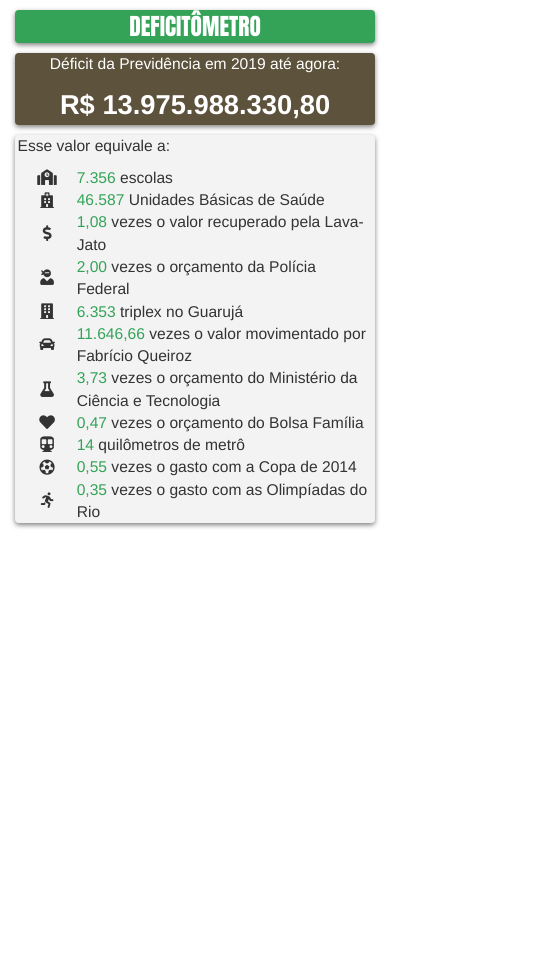
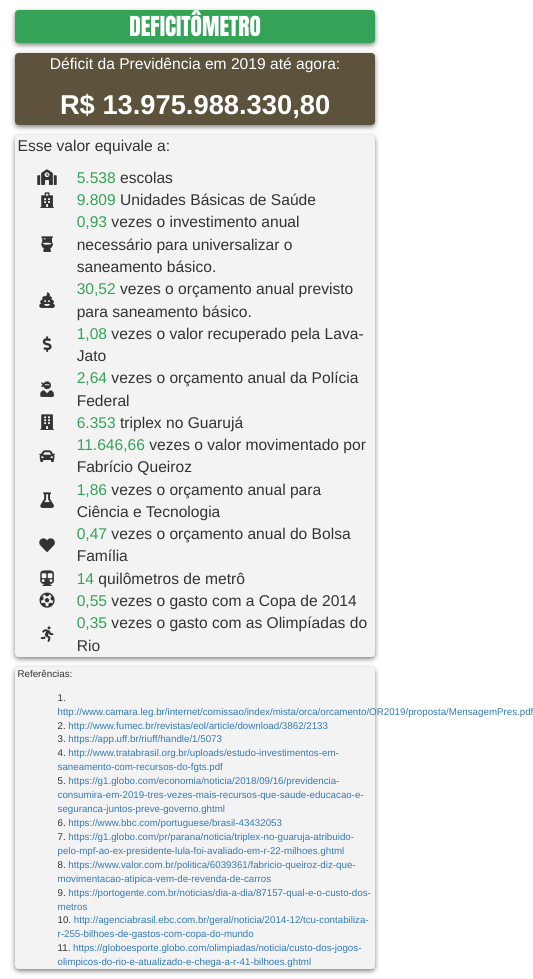
Before and after one commit to danielbm/danielbm.github.io, a plain HTML site: page index.html in a window 390 px wide. Shown: the whole page, 533 px wide, since content can reach past the window. Before the commit the page ends 844 px from the top, so only its background shows below. Drawn offline with nearby package versions, Linux system fonts and the light colour scheme.

Commit message:
ready to production

```diff
--- a/index.html
+++ b/index.html
@@ -1,3 +1,4 @@
+<!-- Este site foi feito em um dia, sem nenhum apreço pelas boas práticas de programação. Favor não me julgar. -->
 <!doctype html>
 <html>
     <head>
@@ -6,6 +7,19 @@
         <script src="https://maxcdn.bootstrapcdn.com/bootstrap/3.3.7/js/bootstrap.min.js" integrity="sha384-Tc5IQib027qvyjSMfHjOMaLkfuWVxZxUPnCJA7l2mCWNIpG9mGCD8wGNIcPD7Txa" crossorigin="anonymous"></script>
         <link rel="stylesheet" href="https://use.fontawesome.com/releases/v5.6.3/css/all.css" integrity="sha384-UHRtZLI+pbxtHCWp1t77Bi1L4ZtiqrqD80Kn4Z8NTSRyMA2Fd33n5dQ8lWUE00s/" crossorigin="anonymous">
         <meta name="viewport" content="width=device-width, initial-scale=1" />
+        <script src="https://www.gstatic.com/firebasejs/5.7.3/firebase.js"></script>
+        <script>
+            // Initialize Firebase
+            var config = {
+                apiKey: "AIzaSyDL1Kn447gfAlcb-rfdOSZJ0HgZaLJxLyI",
+                authDomain: "deficitometro.firebaseapp.com",
+                databaseURL: "https://deficitometro.firebaseio.com",
+                projectId: "deficitometro",
+                storageBucket: "",
+                messagingSenderId: "556458278908"
+            };
+            firebase.initializeApp(config);
+        </script>
         <script>
             var dps = 308000000000/(365*24*60*60)
 
@@ -33,13 +47,15 @@
                 document.getElementById('rural').innerHTML = "R$ "+formatMoney(cur_deficit*dps_break[1]/beneficiarios[0]);
                 document.getElementById('servidores').innerHTML = "R$ "+formatMoney(cur_deficit*dps_break[2]/beneficiarios[0]);
                 document.getElementById('militar').innerHTML = "R$ "+formatMoney(cur_deficit*dps_break[3]/beneficiarios[0]);*/
-                document.getElementById('escolas').innerHTML = formatMoney((cur_deficit/1900000).toFixed(2),0);
-                document.getElementById('hospitais').innerHTML = formatMoney((cur_deficit/300000).toFixed(2),0);
+                document.getElementById('escolas').innerHTML = formatMoney((cur_deficit/2523600).toFixed(2),0);
+                document.getElementById('hospitais').innerHTML = formatMoney((cur_deficit/1424792).toFixed(2),0);
+                document.getElementById('saneamento').innerHTML = formatMoney((cur_deficit/15000000000).toFixed(2));
+                document.getElementById('saneamento2').innerHTML = formatMoney((cur_deficit/458000000).toFixed(2));
                 document.getElementById('lavajato').innerHTML = formatMoney((cur_deficit/13000000000).toFixed(2));
-                document.getElementById('policia').innerHTML = formatMoney((cur_deficit/7000000000).toFixed(2));
+                document.getElementById('policia').innerHTML = formatMoney((cur_deficit/5300000000).toFixed(2));
                 document.getElementById('triplex').innerHTML = formatMoney((cur_deficit/2200000).toFixed(2),0);
                 document.getElementById('queiroz').innerHTML = formatMoney((cur_deficit/1200000).toFixed(2));
-                document.getElementById('ciencia').innerHTML = formatMoney((cur_deficit/3750000000).toFixed(2));
+                document.getElementById('ciencia').innerHTML = formatMoney((cur_deficit/7500000000).toFixed(2));
                 document.getElementById('bolsafamilia').innerHTML = formatMoney((cur_deficit/30000000000).toFixed(2));
                 document.getElementById('metro').innerHTML = formatMoney((cur_deficit/1000000000).toFixed(2),0);
                 document.getElementById('copa').innerHTML = formatMoney((cur_deficit/25500000000).toFixed(2));
@@ -92,7 +108,15 @@
                 border-radius: 4px;
                 box-shadow: 0 2px 5px rgba(0,0,0,0.5);
                 padding: 0% .7%;
-
+                margin-bottom: 10px;
+            }
+            .refs {
+                background-color: rgb(243, 243, 243);
+                border-radius: 4px;
+                box-shadow: 0 2px 5px rgba(0,0,0,0.5);
+                font-size: 2.5vw;
+                list-style-position:inside;
+                padding: 0% .7%;
             }
             .equips {
                 display: flex;
@@ -153,6 +177,18 @@
                                     </div>
                                 </div>
                                 <div class="equip-item">
+                                    <i class="fas fa-toilet"></i>
+                                    <div class="equip-text">
+                                            <span id="saneamento"></span> vezes o investimento anual necessário para universalizar o saneamento básico.
+                                    </div>
+                                </div>
+                                <div class="equip-item">
+                                    <i class="fas fa-poo"></i>
+                                    <div class="equip-text">
+                                            <span id="saneamento2"></span> vezes o orçamento anual previsto para saneamento básico.
+                                    </div>
+                                </div>
+                                <div class="equip-item">
                                     <i class="fas fa-dollar-sign"></i>
                                     <div class="equip-text">
                                             <span id="lavajato"></span> vezes o valor recuperado pela Lava-Jato
@@ -161,7 +197,7 @@
                                 <div class="equip-item">
                                     <i class="fas fa-user-ninja"></i>
                                     <div class="equip-text">
-                                        <span id="policia"></span> vezes o orçamento da Polícia Federal
+                                        <span id="policia"></span> vezes o orçamento anual da Polícia Federal
                                     </div>
                                 </div>
                                 <div class="equip-item">
@@ -179,13 +215,13 @@
                                 <div class="equip-item">
                                     <i class="fas fa-flask"></i>
                                     <div class="equip-text">
-                                        <span id="ciencia"></span> vezes o orçamento do Ministério da Ciência e Tecnologia
+                                        <span id="ciencia"></span> vezes o orçamento anual para Ciência e Tecnologia
                                     </div>
                                 </div>
                                 <div class="equip-item">
                                     <i class="fas fa-heart"></i>
                                     <div class="equip-text">
-                                        <span id="bolsafamilia"></span> vezes o orçamento do Bolsa Família
+                                        <span id="bolsafamilia"></span> vezes o orçamento anual do Bolsa Família
                                     </div>
                                 </div>
                                 <div class="equip-item">
@@ -211,6 +247,26 @@
                     </div>
                 </div>
             </div>
+            <div class="row" >
+                <div class="col-md-12">
+                    <div class="refs">
+                        <p> Referências: </p>
+                        <ol>
+                            <li><a href="http://www.camara.leg.br/internet/comissao/index/mista/orca/orcamento/OR2019/proposta/MensagemPres.pdf">http://www.camara.leg.br/internet/comissao/index/mista/orca/orcamento/OR2019/proposta/MensagemPres.pdf</a></li>
+                            <li><a href="http://www.fumec.br/revistas/eol/article/download/3862/2133">http://www.fumec.br/revistas/eol/article/download/3862/2133</a></li>
+                            <li><a href="https://app.uff.br/riuff/handle/1/5073">https://app.uff.br/riuff/handle/1/5073</a></li>
+                            <li><a href="http://www.tratabrasil.org.br/uploads/estudo-investimentos-em-saneamento-com-recursos-do-fgts.pdf">http://www.tratabrasil.org.br/uploads/estudo-investimentos-em-saneamento-com-recursos-do-fgts.pdf</a></li>
+                            <li><a href="https://g1.globo.com/economia/noticia/2018/09/16/previdencia-consumira-em-2019-tres-vezes-mais-recursos-que-saude-educacao-e-seguranca-juntos-preve-governo.ghtml">https://g1.globo.com/economia/noticia/2018/09/16/previdencia-consumira-em-2019-tres-vezes-mais-recursos-que-saude-educacao-e-seguranca-juntos-preve-governo.ghtml</a></li>
+                            <li><a href="https://www.bbc.com/portuguese/brasil-43432053">https://www.bbc.com/portuguese/brasil-43432053</a></li>
+                            <li><a href="https://g1.globo.com/pr/parana/noticia/triplex-no-guaruja-atribuido-pelo-mpf-ao-ex-presidente-lula-foi-avaliado-em-r-22-milhoes.ghtml">https://g1.globo.com/pr/parana/noticia/triplex-no-guaruja-atribuido-pelo-mpf-ao-ex-presidente-lula-foi-avaliado-em-r-22-milhoes.ghtml</a></li>
+                            <li><a href="https://www.valor.com.br/politica/6039361/fabricio-queiroz-diz-que-movimentacao-atipica-vem-de-revenda-de-carros">https://www.valor.com.br/politica/6039361/fabricio-queiroz-diz-que-movimentacao-atipica-vem-de-revenda-de-carros</a></li>
+                            <li><a href="https://portogente.com.br/noticias/dia-a-dia/87157-qual-e-o-custo-dos-metros">https://portogente.com.br/noticias/dia-a-dia/87157-qual-e-o-custo-dos-metros</a></li>
+                            <li><a href="http://agenciabrasil.ebc.com.br/geral/noticia/2014-12/tcu-contabiliza-r-255-bilhoes-de-gastos-com-copa-do-mundo">http://agenciabrasil.ebc.com.br/geral/noticia/2014-12/tcu-contabiliza-r-255-bilhoes-de-gastos-com-copa-do-mundo</a></li>
+                            <li><a href="https://globoesporte.globo.com/olimpiadas/noticia/custo-dos-jogos-olimpicos-do-rio-e-atualizado-e-chega-a-r-41-bilhoes.ghtml">https://globoesporte.globo.com/olimpiadas/noticia/custo-dos-jogos-olimpicos-do-rio-e-atualizado-e-chega-a-r-41-bilhoes.ghtml</a></li>
+                        </ol>
+                    </div>
+                </div>
+            </div>
             <!-- div class="row" >
                 <div class="col-md-12">
                     <div class="counter">
```
